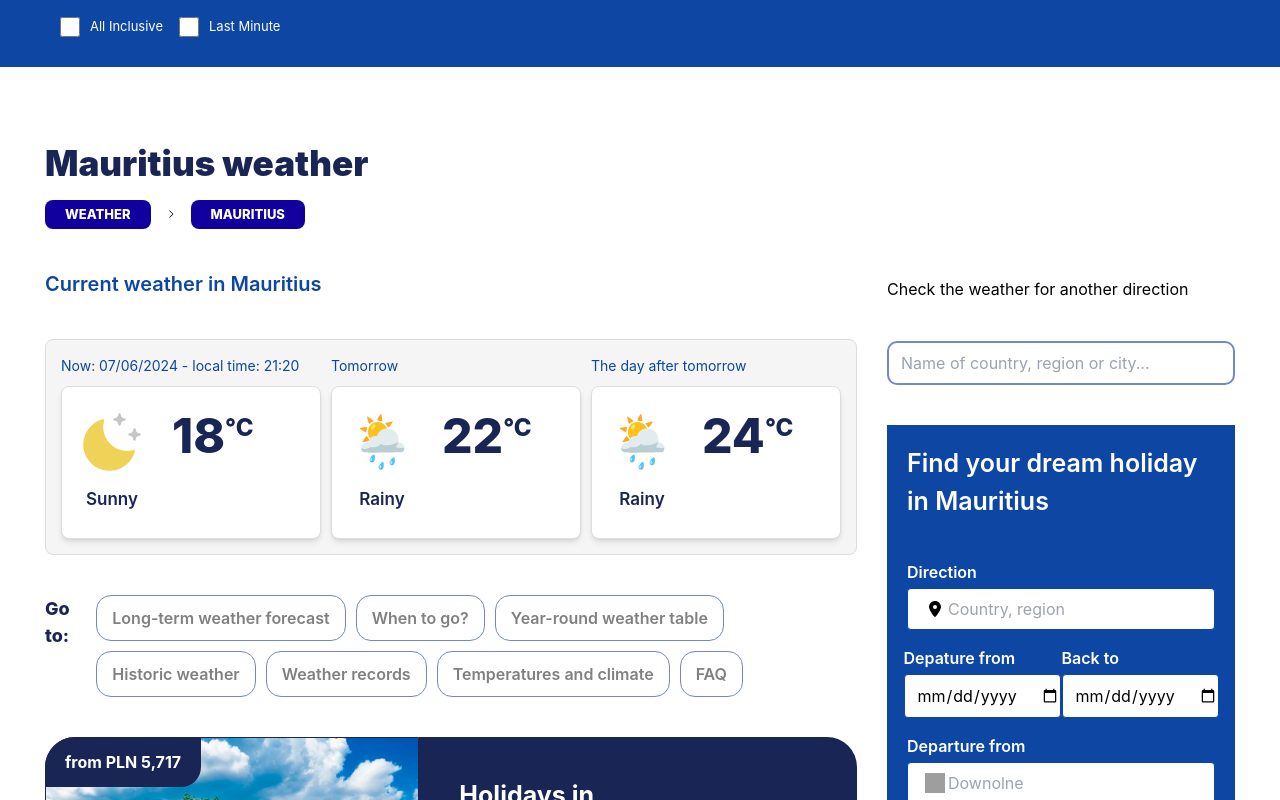
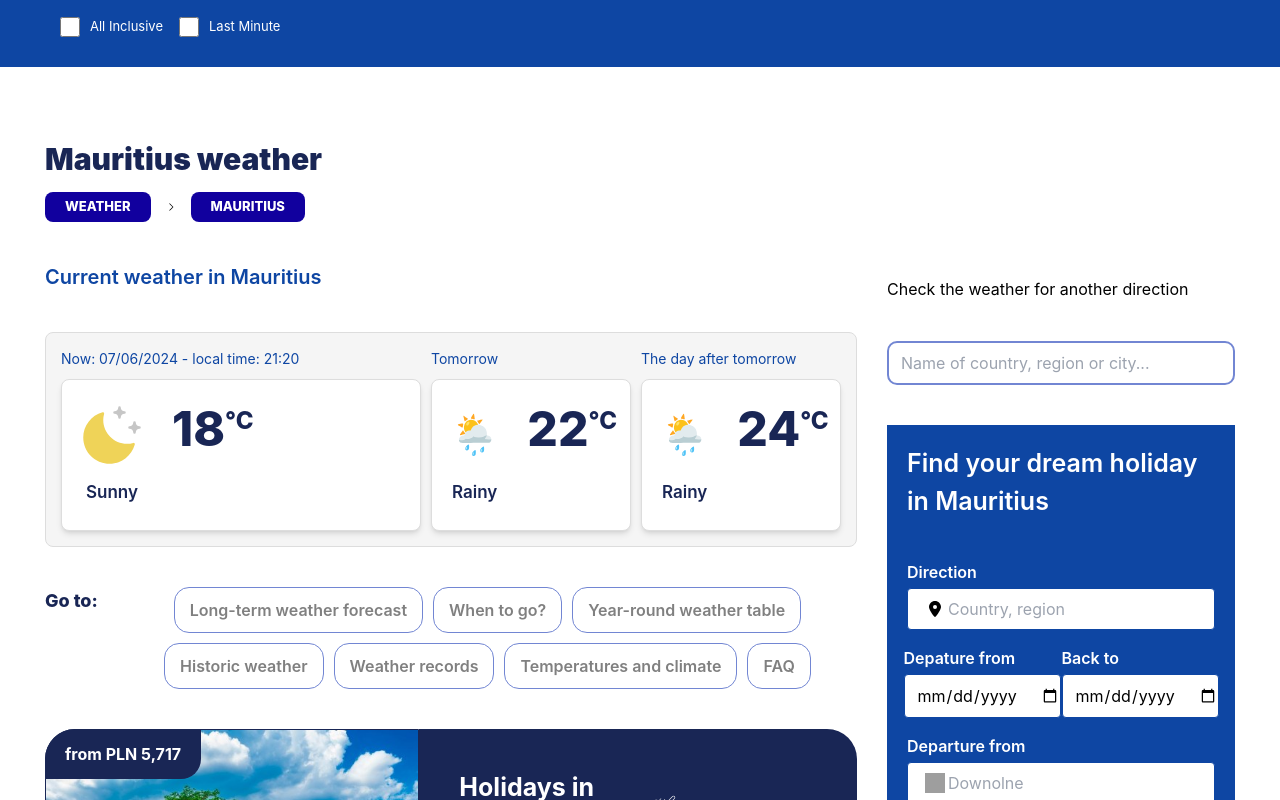
Before and after one commit to Daniel-Musunza/weather, a React (Create React App) app: page / in a window 1280 px wide. Shown: the part 300-1100 px from the top of the page. Built offline with nearby package versions, Linux system fonts and the light colour scheme; grey boxes are pictures that could not be loaded.

Commit message:
updated some css

```diff
--- a/package.json
+++ b/package.json
@@ -3,11 +3,14 @@
   "version": "0.1.0",
   "private": true,
   "dependencies": {
+    "@emotion/react": "^11.11.4",
+    "@emotion/styled": "^11.11.5",
     "@fortawesome/fontawesome-svg-core": "^6.5.2",
     "@fortawesome/free-brands-svg-icons": "^6.5.2",
     "@fortawesome/free-regular-svg-icons": "^6.5.2",
     "@fortawesome/free-solid-svg-icons": "^6.5.2",
     "@fortawesome/react-fontawesome": "^0.2.2",
+    "@mui/material": "^5.15.19",
     "@testing-library/jest-dom": "^5.17.0",
     "@testing-library/react": "^13.4.0",
     "@testing-library/user-event": "^13.5.0",
--- a/src/components/Home.jsx
+++ b/src/components/Home.jsx
@@ -26,12 +26,12 @@ const Home = () => {
           </div>
       </div> */}
       <MainContainer />
-      <div className="padding-x">
+      {/* <div className="padding-x">
         <MoreInfo/>
-      </div>
-      <BottomTabs/>
+      </div> */}
+
     </div>
-    <Footer/>
+
     </>
   )
 }
--- a/src/components/WeatherDisplay.jsx
+++ b/src/components/WeatherDisplay.jsx
@@ -97,7 +97,7 @@ const WeatherDisplay = () => {
         if (window.innerWidth >= 1024) {
             return 4;
         } else if (window.innerWidth >= 768) {
-            return 3;
+            return 4;
         } else {
             return 5;
         }
@@ -149,7 +149,7 @@ const WeatherDisplay = () => {
   return (
     <div className="flex flex-col gap-[40px]  " >
         <div className=" flex flex-col gap-[10px] mt-[30px]">
-            <h1 className='text-darkBlue-2 font-[900] text-[35px]'>Mauritius weather</h1>
+            <h1 className='text-darkBlue-2 font-[900] text-[30px]'>Mauritius weather</h1>
             <div className="flex flex-row items-center gap-[10px]">
             <p className='bg-[#11009E] px-[20px] py-[5px] text-white text-[13px] font-[800] rounded-[8px]'>WEATHER</p>
             <span>
@@ -163,8 +163,8 @@ const WeatherDisplay = () => {
         <div className="">
             <h2 className='text-[20px] font-[600] text-darkBlue'>Current weather in Mauritius</h2>
         </div>
-        <div className="  flex flex-row flex-wrap gap-[10px] items-center justify-center border-[1px] border-[#ddd] rounded-[8px] p-[15px] bg-[whitesmoke] w-full">
-            <div className="flex flex-col gap-[10px] flex-grow">
+        <div className="  flex flex-col md:flex-row flex-wrap md:flex-nowrap gap-[10px] items-center justify-center border-[1px] border-[#ddd] rounded-[8px] p-[15px] bg-[whitesmoke] w-full">
+            <div className="flex flex-col gap-[10px] w-[100%] flex-grow">
                 <p className='text-[14px] text-darkBlue'>Now: 07/06/2024 - local time: 21:20</p>
                 <div className="flex flex-1 gap-[30px] bg-white py-[25px] px-[20px] rounded-lg border-[1px] border-[#ddd] shadow-md ">
                     <div className="flex flex-col items-center gap-[15px]">
@@ -183,7 +183,8 @@ const WeatherDisplay = () => {
                     </div>
                 </div>
             </div>
-            <div className="flex flex-col gap-[10px] w-[100%] sm1:w-[200px] lg:w-[300px] xl:w-[250px]">
+            <div className="flex flex-col sm1:flex-row gap-[10px] w-[100%]">
+                <div className="flex flex-col gap-[10px] w-[100%] md:w-[200px] lg:w-[300px] xl:w-[200px]">
                     <p className='text-[14px] text-darkBlue'>Tomorrow</p>
                     <div className="flex flex-row gap-[30px] bg-white py-[25px] px-[20px] rounded-lg border-[1px] border-[#ddd] shadow-md w-[100%]">
                         <div className="flex flex-col items-center gap-[15px]">
@@ -202,7 +203,7 @@ const WeatherDisplay = () => {
                         </div>
                     </div>
                 </div>
-            <div className="flex flex-col gap-[10px] w-[100%] sm1:w-[200px] lg:w-[300px] xl:w-[250px]">
+                <div className="flex flex-col gap-[10px] w-[100%] md:w-[200px] lg:w-[300px] xl:w-[200px]">
                     <p className='text-[14px] text-darkBlue'>The day after tomorrow</p>
                     <div className="flex flex-row gap-[30px] bg-white py-[25px] px-[20px] rounded-lg border-[1px] border-[#ddd] shadow-md w-[100%]">
                         <div className="flex flex-col items-center gap-[15px]">
@@ -222,11 +223,13 @@ const WeatherDisplay = () => {
                     </div>
                 </div>
             </div>
-        <div className="flex flex-row gap-[20px]">
+
+        </div>
+        <div className="flex flex-col justify-center items-center md:items-start md:flex-row gap-[20px]">
             <div className="flex flex-row flex-nowrap ">
-                <p className='text-[18px] font-[800] text-darkBlue-2'>Go to:</p>
+                <p className='text-nowrap text-[18px] font-[800] text-darkBlue-2'>Go to:</p>
             </div>
-            <div className="flex flex-row flex-wrap gap-[10px]">
+            <div className="flex flex-row flex-wrap justify-center items-center md:items-start  gap-[10px]">
                 <Link
                 className='border-[1px] border-lightBlue py-[10px] px-[15px] font-[600] text-[grey] rounded-[15px] hover:text-[#8576FF] hover:border-[1px] hover:border-[#000000]'
                 to="">Long-term weather forecast
--- a/tailwind.config.js
+++ b/tailwind.config.js
@@ -33,7 +33,7 @@ module.exports = {
         },
       },
       animation: {
-        slideLeft: 'slideLeft 0.5mds ease-in-out',
+        slideLeft: 'slideLeft 0.5s ease-in-out',
         slideRight: 'slideRight 0.5s ease-in-out',
       },
     },
```
Also changed, not shown: 1 other file (tests, documents, lock files or other folders). Lines whose indentation alone changed are shown as unchanged.
